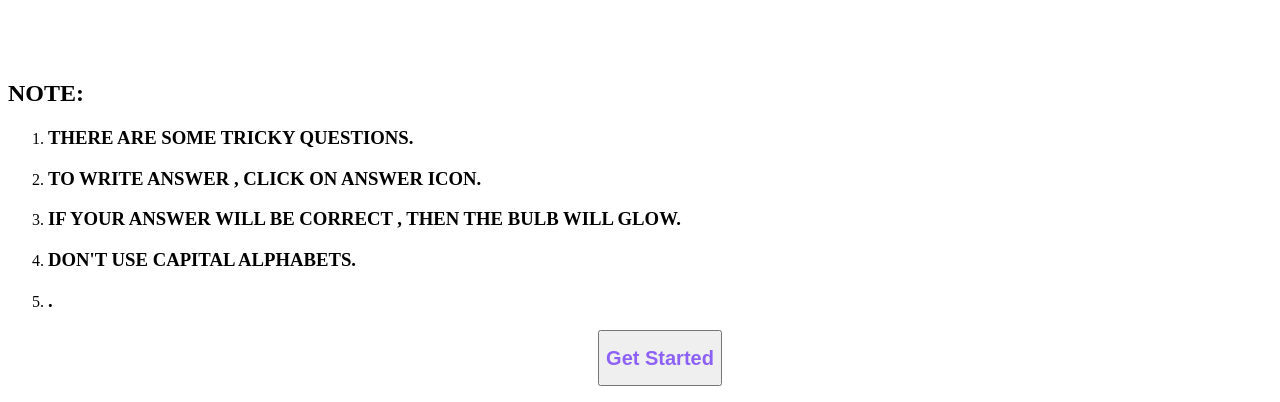
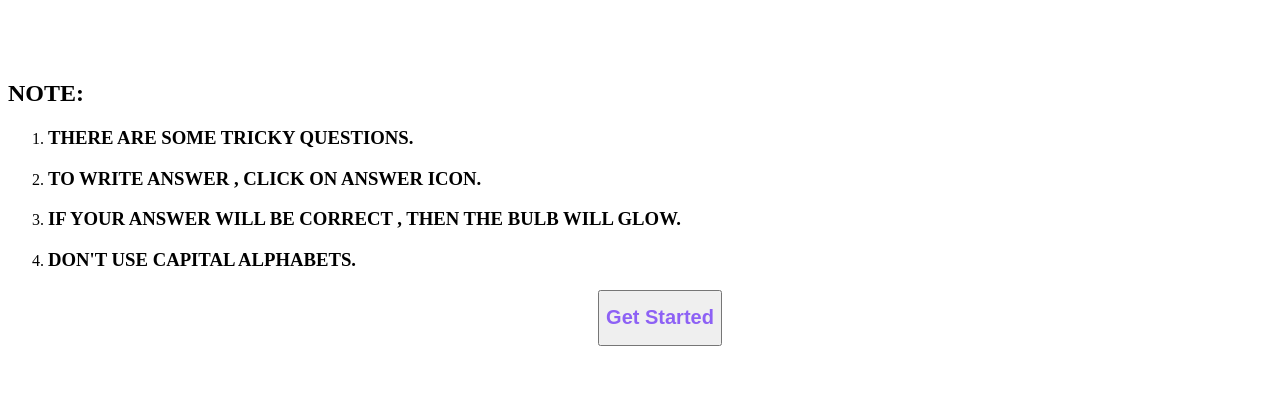
Before and after one commit to somesh-shirpe/quiz, a plain HTML site: page index.html in a window 1280 px wide. Shown: the part 447-849 px from the top of the page. After the commit the page ends 809 px from the top, so only its background shows below. Drawn offline with Linux system fonts and the light colour scheme.

Commit message:
Update index.html

```diff
--- a/index.html
+++ b/index.html
@@ -50,9 +50,9 @@ p{
            <li> <h3>TO WRITE ANSWER , CLICK ON ANSWER ICON.</h3></li>
            <li> <h3>IF YOUR ANSWER WILL BE CORRECT , THEN THE BULB WILL GLOW.</h3></li>
            <li> <h3>DON'T USE CAPITAL ALPHABETS.</h3></li>
-           <li> <h3>.</h3></li>
 
-         <p> <a href="  https://vijaydeverkonda.github.io/mainpage.github.io/" > <button onclick="  https://vijaydeverkonda.github.io/mainpage.github.io/"><h1 style="font-size:150%;">Get Started</h1></button>
+
+         <p> <a href="  https://somesh-shirpe.github.io/Q.1/" > <button onclick="   https://somesh-shirpe.github.io/Q.4/"><h1 style="font-size:150%;">Get Started</h1></button>
 
           </a>
 
```
